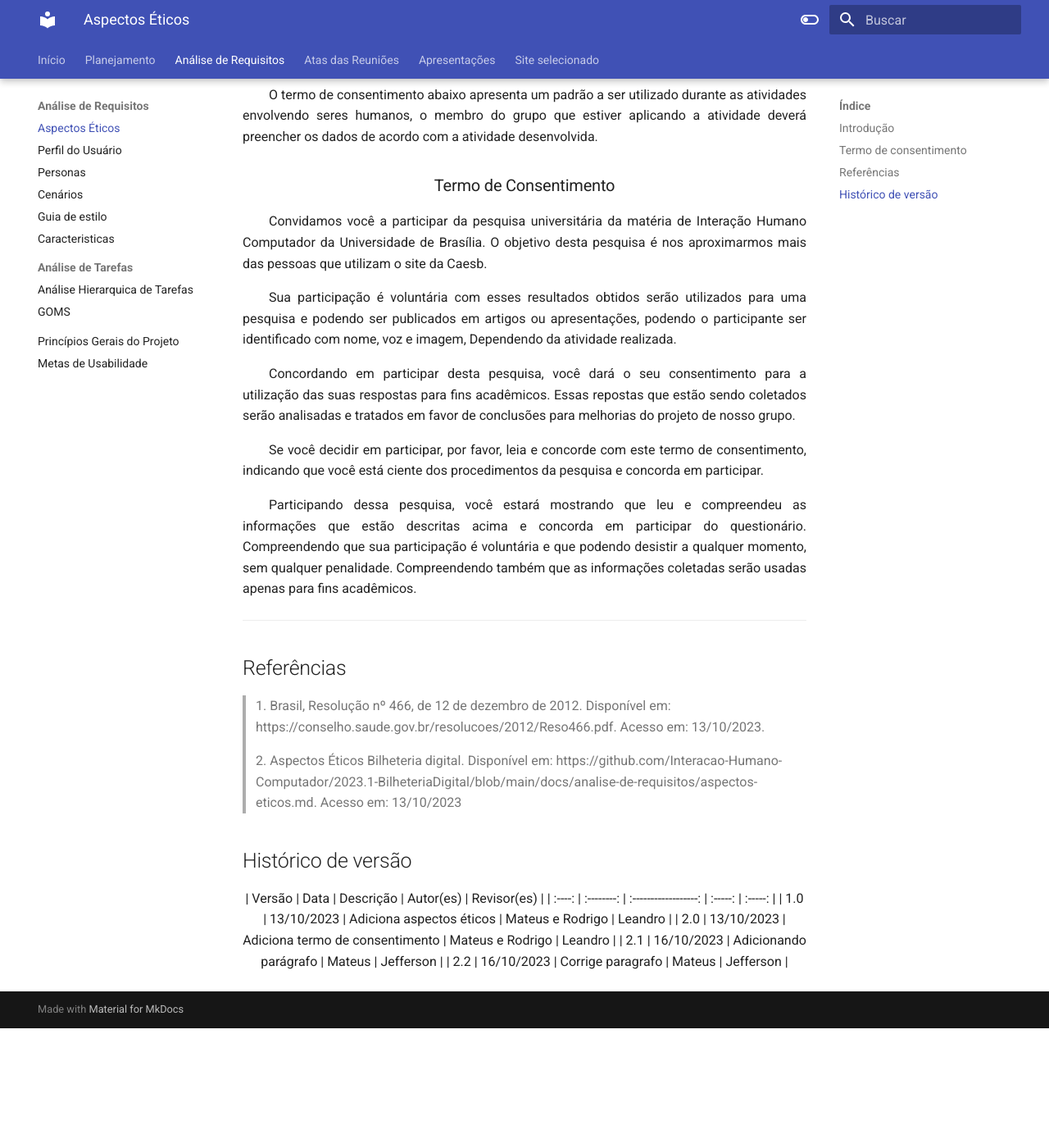
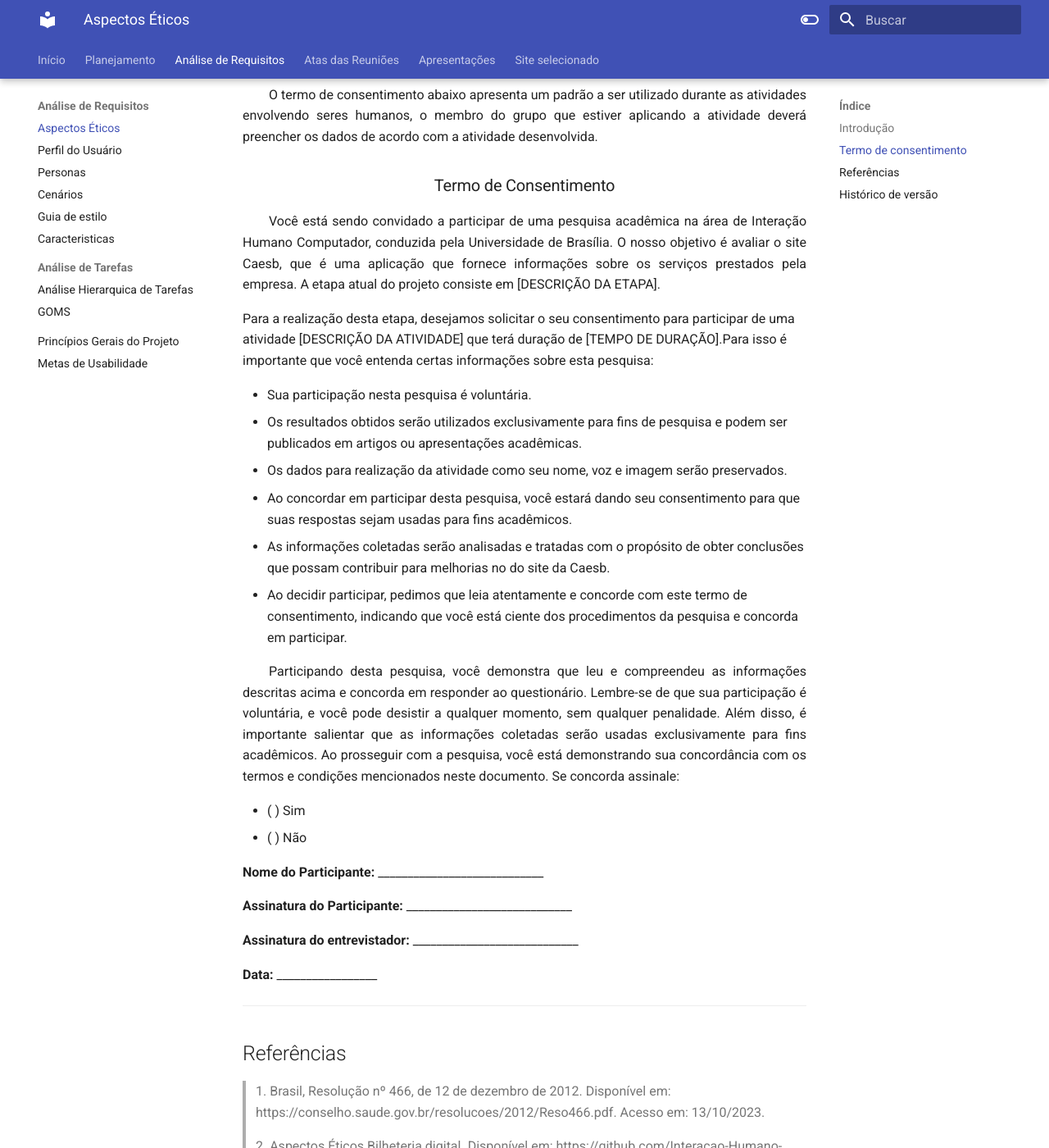
Before and after one commit to Interacao-Humano-Computador/2023.2-Caesb, an MkDocs documentation site: the page built from docs/analise-de-requisitos/aspectos-eticos.md, in a window 1280 px wide and 1400 px high, scrolled down 1022 px. Shown: the whole window at 82% size. Built offline with MkDocs 1.6.1 and Material for MkDocs 9.7.7, drawn with Linux system fonts in a browser that asks for light colours; before the commit the page ends 2276 px from its top, so only the background shows below that; some of the changed text lies outside the part shown.

Commit message:
corrige aspectos-eticos

```diff
--- a/docs/analise-de-requisitos/aspectos-eticos.md
+++ b/docs/analise-de-requisitos/aspectos-eticos.md
@@ -8,7 +8,7 @@
 
 <p align="justify">&emsp;&emsp;- Princípio da beneficência: que requer uma avaliação equilibrada dos riscos e benefícios associados à pesquisa, tanto no presente quanto no futuro, tanto para os indivíduos quanto para grupos. O objetivo é maximizar os benefícios da pesquisa e minimizar quaisquer danos ou riscos potenciais que possam surgir, seja em termos físicos, psicológicos, morais, intelectuais, sociais, culturais ou espirituais, durante qualquer fase da pesquisa ou após a sua conclusão.</p>
 
-<p align="justify">&emsp;&emsp;- Princípio da não maleficência é fundamental e implica a obrigação de evitar danos previsíveis relacionados à pesquisa, sejam eles imediatos ou futuros. </p>
+<p align="justify">&emsp;&emsp;- Princípio da não maleficência: é fundamental e implica a obrigação de evitar danos previsíveis relacionados à pesquisa, sejam eles imediatos ou futuros. </p>
 
  <p align="justify">&emsp;&emsp; - Princípio da justiça e equidade: está relacionado à relevância social da pesquisa, destacando a importância de priorizar benefícios significativos para os participantes da pesquisa e ao mesmo tempo minimizar quaisquer ônus impostos a grupos vulneráveis. Isso garante uma consideração justa de todos os interesses envolvidos e mantém o caráter humanitário e social da pesquisa em primeiro plano.</p>
 
@@ -24,16 +24,33 @@
 </h3>
 </div>
 
-<p align="justify">&emsp;&emsp;Convidamos você a participar da pesquisa universitária da matéria de Interação Humano Computador da Universidade de Brasília. O objetivo desta pesquisa é nos aproximarmos mais das pessoas que utilizam o site da Caesb.</p>
 
-<p align="justify">&emsp;&emsp;Sua participação é voluntária com esses resultados obtidos serão utilizados para uma pesquisa e podendo ser publicados em artigos ou apresentações, podendo o participante ser identificado com nome, voz e imagem, Dependendo da atividade realizada.</p>
 
-<p align="justify">&emsp;&emsp;Concordando em participar desta pesquisa, você dará o seu consentimento para a utilização das suas respostas para fins acadêmicos. Essas repostas que estão sendo coletados serão analisadas e tratados em favor de conclusões para melhorias do projeto de nosso grupo.</p>
+<p align="justify">&emsp;&emsp;Você está sendo convidado a participar de uma pesquisa acadêmica na área de Interação Humano Computador, conduzida pela Universidade de Brasília. O nosso objetivo é avaliar o site Caesb, que é uma aplicação que fornece informações sobre os serviços prestados pela empresa. A etapa atual do projeto consiste em [DESCRIÇÃO DA ETAPA].</p>
 
-<p align="justify">&emsp;&emsp;Se você decidir em participar, por favor, leia e concorde com este termo de consentimento, indicando que você está ciente dos procedimentos da pesquisa e concorda em participar.</p>
+Para a realização desta etapa, desejamos solicitar o seu consentimento para participar de uma atividade [DESCRIÇÃO DA ATIVIDADE] que terá duração de [TEMPO DE DURAÇÃO].Para isso é importante que você entenda certas informações sobre esta pesquisa:
 
-<p align="justify">&emsp;&emsp;Participando dessa pesquisa, você estará mostrando que leu e compreendeu as informações que estão descritas acima e concorda em participar do questionário. Compreendendo que sua participação é voluntária e que podendo desistir a qualquer momento, sem qualquer penalidade. Compreendendo também que as informações coletadas serão usadas apenas para fins acadêmicos.</p>
+- Sua participação nesta pesquisa é voluntária.
+- Os resultados obtidos serão utilizados exclusivamente para fins de pesquisa e podem ser publicados em artigos ou apresentações acadêmicas.
+- Os dados para realização da atividade como seu nome, voz e imagem serão preservados.
+- Ao concordar em participar desta pesquisa, você estará dando seu consentimento para que suas respostas sejam usadas para fins acadêmicos.
+- As informações coletadas serão analisadas e tratadas com o propósito de obter conclusões que possam contribuir para melhorias no do site da Caesb.
+- Ao decidir participar, pedimos que leia atentamente e concorde com este termo de consentimento, indicando que você está ciente dos procedimentos da pesquisa e concorda em participar.
+<p align="justify">&emsp;&emsp;Participando desta pesquisa, você demonstra que leu e compreendeu as informações descritas acima e concorda em responder ao questionário. Lembre-se de que sua participação é voluntária, e você pode desistir a qualquer momento, sem qualquer penalidade. Além disso, é importante salientar que as informações coletadas serão usadas exclusivamente para fins acadêmicos.
+Ao prosseguir com a pesquisa, você está demonstrando sua concordância com os termos e condições mencionados neste documento. Se concorda assinale:</p>
 
+- ( ) Sim
+- ( ) Não
+
+
+
+**Nome do Participante:** ____________________________
+
+**Assinatura do Participante:** ____________________________
+
+**Assinatura do entrevistador:** ____________________________
+
+**Data:** _________________
 
 -----
 
```
Also changed, not shown: other parts of docs/analise-de-requisitos/aspectos-eticos.md (+1 -0 lines).
